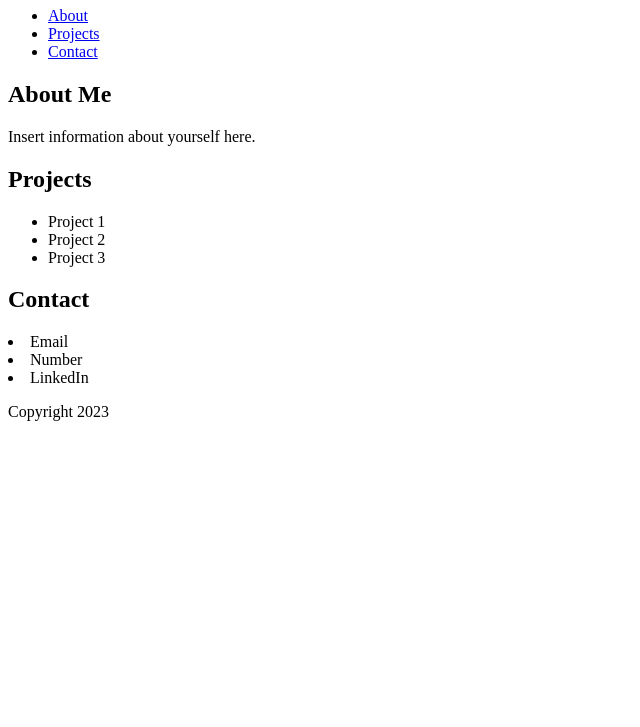
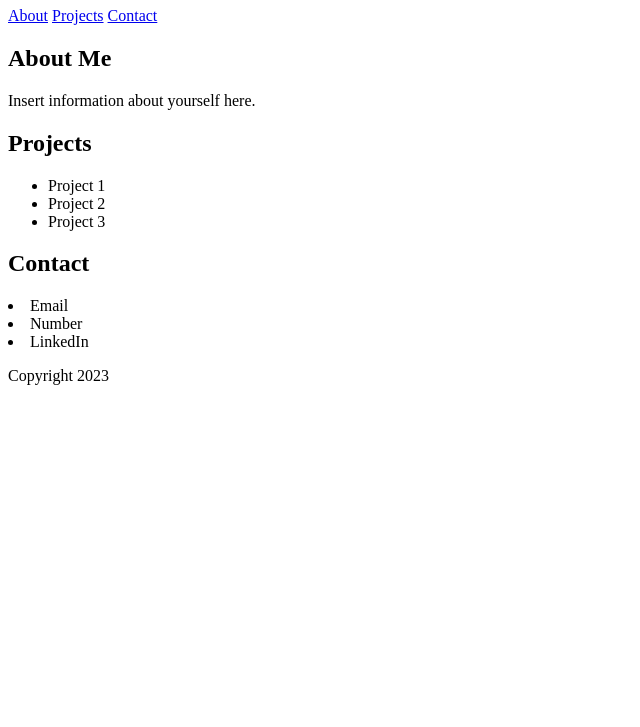
Before and after one commit to h-panchal/h-panchal.github.io, a plain HTML site: page index.html in a window 1280 px wide. Shown: the part 73-800 px from the top of the page, without its empty margins (0-640 px from the left). Drawn offline with Linux system fonts and the light colour scheme.

Commit message:
navbar
remove bullet point nav bar

```diff
--- a/index.html
+++ b/index.html
@@ -10,11 +10,9 @@
     <h1>My Portfolio</h1>
   </header>
   <nav>
-    <ul>
-      <li><a href="#about">About</a></li>
-      <li><a href="#projects">Projects</a></li>
-      <li><a href="#contact">Contact</a></li>
-    </ul>
+    <a href="#about">About</a>
+    <a href="#projects">Projects</a>
+    <a href="#contact">Contact</a>
   </nav>
   <main>
     <section id="about">
```
